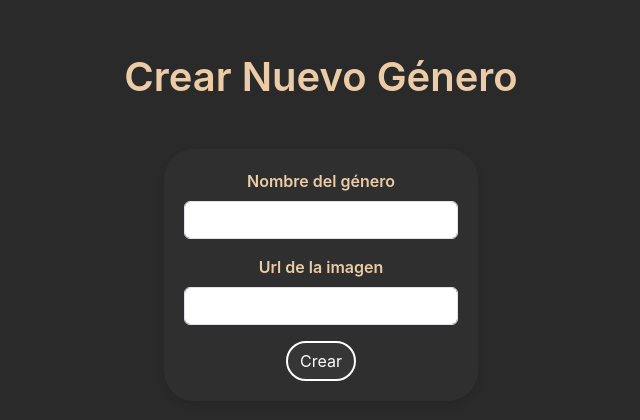
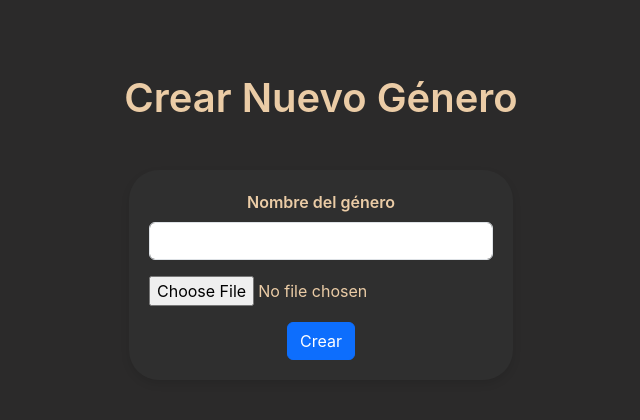
Before and after one commit to georgevillnet/generos, a React (Vite) app in the folder generos/: page /crearGenero in a window 1280 px wide. Shown: the part 176-596 px from the top of the page, without its empty margins (319-959 px from the left). Built offline with nearby package versions, Linux system fonts and the light colour scheme.

Commit message:
Allows to create a genre with an image file

```diff
--- a/generos/package.json
+++ b/generos/package.json
@@ -14,7 +14,8 @@
     "react": "^18.3.1",
     "react-bootstrap": "^2.10.5",
     "react-dom": "^18.3.1",
-    "react-router-dom": "^6.27.0"
+    "react-router-dom": "^6.27.0",
+    "xtypejs": "^0.7.1"
   },
   "devDependencies": {
     "@eslint/js": "^9.13.0",
--- a/generos/src/controllers/apiController.js
+++ b/generos/src/controllers/apiController.js
@@ -10,16 +10,21 @@ export const getGeneros = () => {
         });
 };
 
-export const addGeneros = (nombreGenero, urlImagen) => {
+export const addGeneros = (genero) => {
     const options = {
         method: 'POST',
         headers: {
             "Content-type": "application/json; charset=UTF-8",
         },
-        body: JSON.stringify(nombreGenero, urlImagen)
-    }
+        body: JSON.stringify(genero) // Esto debe funcionar si 'genero' tiene las propiedades correctas
+    };
     return fetch((API_URL_GENEROS + "Post"), options)
-        .then((response) => response.json())
+        .then((response) => {
+            if (!response.ok) {
+                throw new Error('Error en la solicitud');
+            }
+            return response.json(); // Solo se llama si la respuesta fue correcta
+        })
         .catch((error) => {
             console.error('Error POST', error);
             throw error;
--- a/generos/src/views/CrearGenero.jsx
+++ b/generos/src/views/CrearGenero.jsx
@@ -7,14 +7,42 @@ import '../App.css';
 function CrearGenero() {
     const [nombreGenero, setNombreGenero] = useState("");
     const [urlImagen, setUrlImagen] = useState("");
+    const [selectedImage, setSelectedImage] = useState(null); // Cambiar inicialización a null
     const navigate = useNavigate();
 
+    // Función para convertir la imagen a base64
+    const convertToBase64 = (file) => {
+        return new Promise((resolve, reject) => {
+            const reader = new FileReader();
+            reader.readAsDataURL(file);
+            reader.onload = () => resolve(reader.result);
+            reader.onerror = (error) => reject(error);
+        });
+    };
+
+    const handleImageChange = async (event) => {
+        const file = event.target.files[0];
+        if (file) {
+            setSelectedImage(file);
+            try {
+                const base64String = await convertToBase64(file);
+                const imageBase64 = base64String.split(',')[1]; // Esto eliminará el prefijo
+                setUrlImagen(imageBase64);
+
+            } catch (error) {
+                console.error("Error al convertir la imagen a base64", error);
+            }
+        }
+    };
+
+    // Dentro del handleSubmit en CrearGenero
+    // En el formulario de React
     const handleSubmit = (e) => {
         e.preventDefault();
-        addGeneros({ nombreGenero, urlImagen })
+        addGeneros({ nombreGenero, ImagenBase64: urlImagen })
             .then(() => navigate('/'))
             .catch((error) => console.error('Error al crear un nuevo género', error));
-    }
+    };
 
     return (
         <Container className="text-center">
@@ -31,16 +59,26 @@ function CrearGenero() {
                 </Form.Group>
 
                 <Form.Group className="mb-3" controlId="formUrlImagen">
-                <Form.Label>Url de la imagen</Form.Label>
-                <Form.Control
-                    type="text"
-                    value={urlImagen}
-                    onChange={(e) => setUrlImagen(e.target.value)}
-                    required
+                    {selectedImage && (
+                        <div>
+                            <img
+                                alt="not found"
+                                width={"250px"}
+                                src={URL.createObjectURL(selectedImage)}
+                            />
+                            <br /> <br />
+                            <button onClick={() => setSelectedImage(null)}>Remove</button>
+                        </div>
+                    )}
+
+                    <input
+                        type="file"
+                        name="myImage"
+                        onChange={handleImageChange} // Usa la nueva función handleImageChange
                     />
                 </Form.Group>
 
-            <Button variant="dark" type="submit" className="custom-button">
+                <Button variant="primary" type="submit">
                     Crear
                 </Button>
             </Form>
```
Also changed, not shown: generos/src/views/MostrarGeneros.jsx (+1 -1 lines), 1 other file (tests, documents, lock files or other folders). Lines whose indentation alone changed are shown as unchanged.
